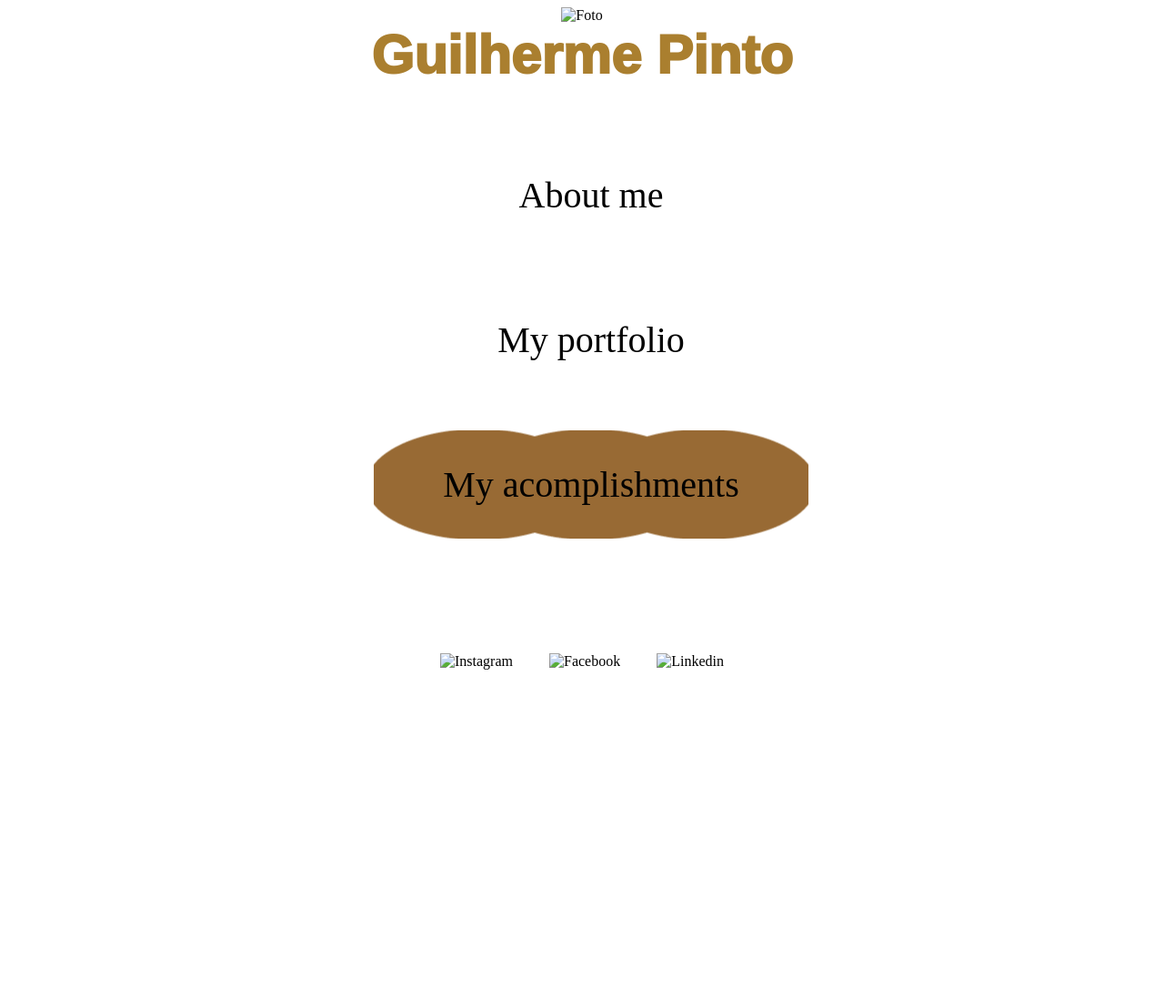
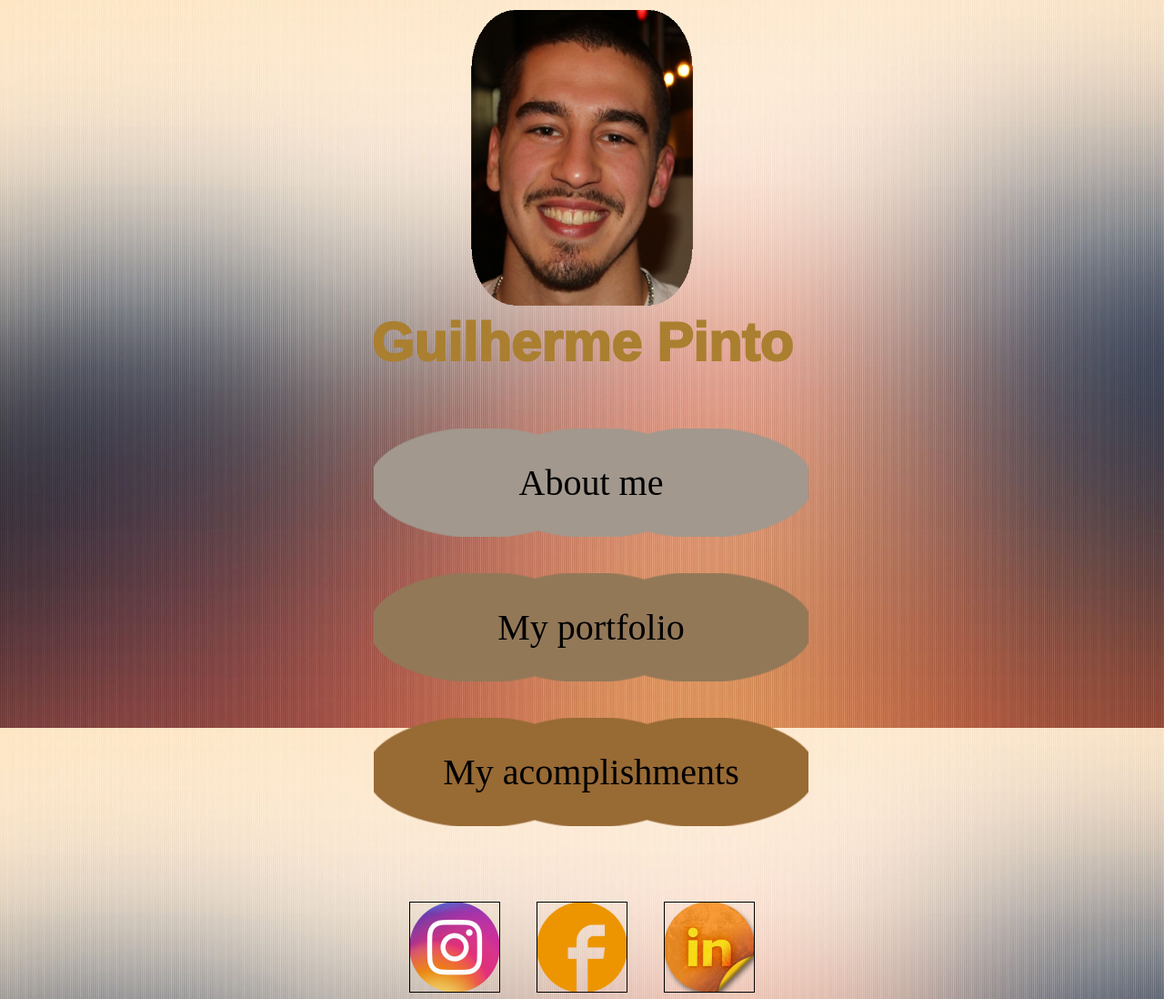
Before and after one commit to Kingarooo/PersonalPage, a plain HTML site: page index.html in a window 1280 px wide. Shown: the top 1098 px of the page at 91% size. Before the commit the page ends 810 px from the top, so only its background shows below. Drawn offline with Linux system fonts and the light colour scheme; files whose address does not match are found by name.

Commit message:
Organizing

```diff
--- a/index.html
+++ b/index.html
@@ -11,7 +11,7 @@
     <div class="container-wrap">
         <div class="container">
             <div class="imagem">
-                <img id = "foto" src = ".\Foto.png" alt="Foto">
+                <img id = "foto" src = "Photos\Foto.png" alt="Foto">
                 <p id="titulo">Guilherme Pinto</p>
             </div>
             <ul class="links">
@@ -20,10 +20,10 @@
                 <li><a href="#experiencia" id="acomplishments">My acomplishments</a></li>
             </ul>
             <div class="socials">
-                <a id="insta" href="https://www.instagram.com/pintodasgaiolas/" target="_blank"><img src="./instagram.png" alt="Instagram"></a>
-                <a id="face"href="https://www.facebook.com/gui.pinto.52" target="_blank"><img src="./facebook.png" alt="Facebook"></a>
+                <a id="insta" href="https://www.instagram.com/pintodasgaiolas/" target="_blank"><img src="Photos/instagram.png" alt="Instagram"></a>
+                <a id="face"href="https://www.facebook.com/gui.pinto.52" target="_blank"><img src="Photos/facebook.png" alt="Facebook"></a>
                 <a id="link"href="https://www.linkedin.com/in/guilherme-pinto-292493275/" target="_blank
-                "><img src="./linkedin.png" alt="Linkedin"></a>
+                "><img src="Photos/linkedin.png" alt="Linkedin"></a>
             </div>
         </div>
         <div>
--- a/style.css
+++ b/style.css
@@ -1,5 +1,5 @@
 body {
-    background-image: url("./backgroundlaranja.jpg");
+    background-image: url("Photos/backgroundlaranja.jpg");
     background-repeat: no-repeat;
     background-size: cover;
     background-position: center;
@@ -78,6 +78,7 @@ ul li {
 ul li a{
     display: block;
     padding : 36px 66px;
+    transition: all 0.2s ease;
 }
 
 ul li a:hover{
@@ -87,17 +88,17 @@ ul li a:hover{
 }
 
 #about{
-    background-image: url("Bolhas3.png");
+    background-image: url("Photos/Bolhas3.png");
     background-position: center;
 }
 
 #portfolio{
-    background-image: url("Bolhas2.png");
+    background-image: url("Photos/Bolhas2.png");
     background-position: center;
 }
 
 #acomplishments{
-    background-image: url("Bolhas\ Laranja.png");
+    background-image: url("Photos/Bolhas\ Laranja.png");
     background-position: center;
 
 }
```
Also changed, not shown: 1 other file.
